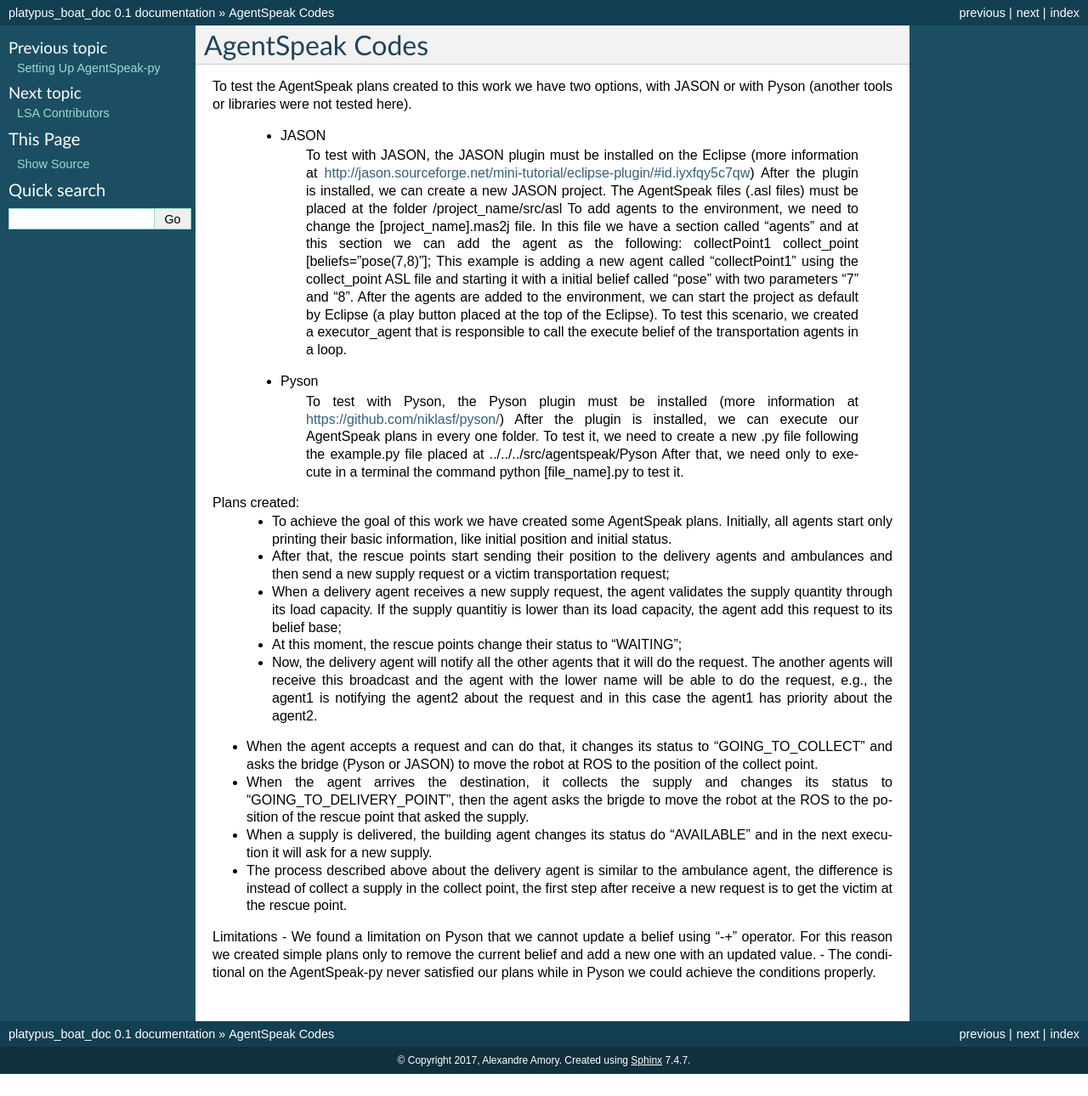
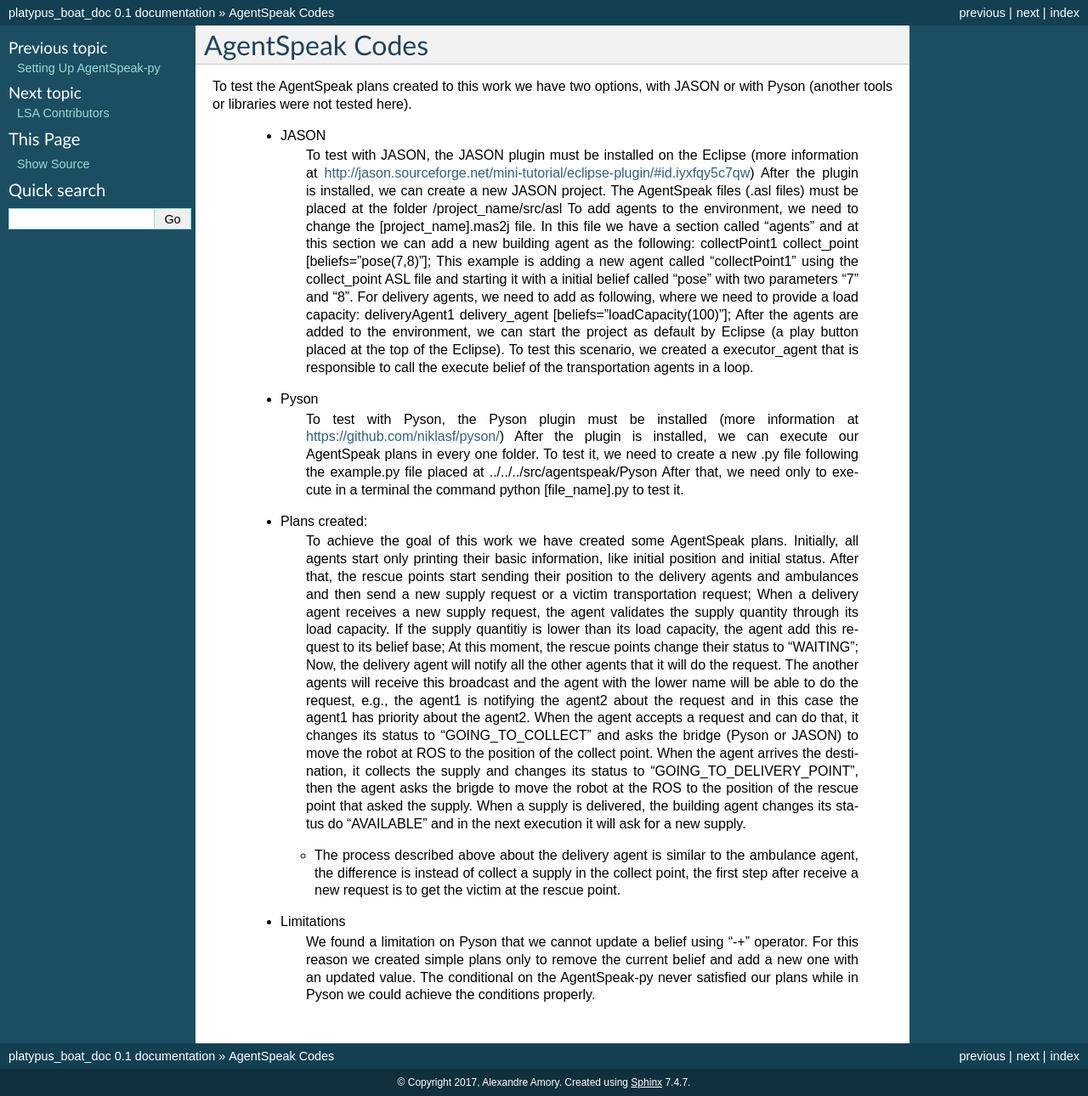
Before and after one commit to disaster-robotics-proalertas/pucrs_campus_gazebo, a Sphinx documentation site: the page built from docs/source/agentspeak/index.rst, in a window 1280 px wide. Shown: the whole page at 85% size. Built offline with Sphinx 7.4.7, drawn with Linux system fonts in a browser that asks for light colours; pages that are not in the unit, such as notebooks, are missing from menus; before the commit the page ends 1264 px from its top, so only the background shows below that.

Commit message:
Update index.srt

```diff
--- a/docs/source/agentspeak/index.rst
+++ b/docs/source/agentspeak/index.rst
@@ -7,7 +7,7 @@ To test the AgentSpeak plans created to this work we have two options, with JASO
  - JASON
 	To test with JASON, the JASON plugin must be installed on the Eclipse (more information at http://jason.sourceforge.net/mini-tutorial/eclipse-plugin/#id.iyxfqy5c7qw)
 	After the plugin is installed, we can create a new JASON project. The AgentSpeak files (.asl files) must be placed at the folder /project_name/src/asl
-	To add agents to the environment, we need to change the [project_name].mas2j file. In this file we have a section called "agents" and at this section we can add the agent as the following: collectPoint1 collect_point [beliefs="pose(7,8)"]; This example is adding a new agent called "collectPoint1" using the collect_point ASL file and starting it with a initial belief called "pose" with two parameters "7" and "8".
+	To add agents to the environment, we need to change the [project_name].mas2j file. In this file we have a section called "agents" and at this section we can add a new building agent as the following: collectPoint1 collect_point [beliefs="pose(7,8)"]; This example is adding a new agent called "collectPoint1" using the collect_point ASL file and starting it with a initial belief called "pose" with two parameters "7" and "8". For delivery agents, we need to add as following, where we need to provide a load capacity: deliveryAgent1 delivery_agent [beliefs="loadCapacity(100)"];
 	After the agents are added to the environment, we can start the project as default by Eclipse (a play button placed at the top of the Eclipse).
 	To test this scenario, we created a executor_agent that is responsible to call the execute belief of the transportation agents in a loop.
 
@@ -17,17 +17,17 @@ To test the AgentSpeak plans created to this work we have two options, with JASO
 	To test it, we need to create a new .py file following the example.py file placed at ../../../src/agentspeak/Pyson
 	After that, we need only to execute in a terminal the command python [file_name].py to test it.
 
-Plans created:
- - To achieve the goal of this work we have created some AgentSpeak plans. Initially, all agents start only printing their basic information, like initial position and initial status.
- - After that, the rescue points start sending their position to the delivery agents and ambulances and then send a new supply request or a victim transportation request;
- - When a delivery agent receives a new supply request, the agent validates the supply quantity through its load capacity. If the supply quantitiy is lower than its load capacity, the agent add this request to its belief base;
- - At this moment, the rescue points change their status to "WAITING";
- - Now, the delivery agent will notify all the other agents that it will do the request. The another agents will receive this broadcast and the agent with the lower name will be able to do the request, e.g., the agent1 is notifying the agent2 about the request and in this case the agent1 has priority about the agent2.
-- When the agent accepts a request and can do that, it changes its status to "GOING_TO_COLLECT" and asks the bridge (Pyson or JASON) to move the robot at ROS to the position of the collect point.
-- When the agent arrives the destination, it collects the supply and changes its status to "GOING_TO_DELIVERY_POINT", then the agent asks the brigde to move the robot at the ROS to the position of the rescue point that asked the supply.
-- When a supply is delivered, the building agent changes its status do "AVAILABLE" and in the next execution it will ask for a new supply.
-- The process described above about the delivery agent is similar to the ambulance agent, the difference is instead of collect a supply in the collect point, the first step after receive a new request is to get the victim at the rescue point.
+ - Plans created:
+	To achieve the goal of this work we have created some AgentSpeak plans. Initially, all agents start only printing their basic information, like initial position and initial status.
+	After that, the rescue points start sending their position to the delivery agents and ambulances and then send a new supply request or a victim transportation request;
+	When a delivery agent receives a new supply request, the agent validates the supply quantity through its load capacity. If the supply quantitiy is lower than its load capacity, the agent add this request to its belief base;
+	At this moment, the rescue points change their status to "WAITING";
+	Now, the delivery agent will notify all the other agents that it will do the request. The another agents will receive this broadcast and the agent with the lower name will be able to do the request, e.g., the agent1 is notifying the agent2 about the request and in this case the agent1 has priority about the agent2.
+	When the agent accepts a request and can do that, it changes its status to "GOING_TO_COLLECT" and asks the bridge (Pyson or JASON) to move the robot at ROS to the position of the collect point.
+	When the agent arrives the destination, it collects the supply and changes its status to "GOING_TO_DELIVERY_POINT", then the agent asks the brigde to move the robot at the ROS to the position of the rescue point that asked the supply.
+	When a supply is delivered, the building agent changes its status do "AVAILABLE" and in the next execution it will ask for a new supply.
+   - The process described above about the delivery agent is similar to the ambulance agent, the difference is instead of collect a supply in the collect point, the first step after receive a new request is to get the victim at the rescue point.
 
-Limitations
-- We found a limitation on Pyson that we cannot update a belief using "-+" operator. For this reason we created simple plans only to remove the current belief and add a new one with an updated value.
-- The conditional on the AgentSpeak-py never satisfied our plans while in Pyson we could achieve the conditions properly.
+ - Limitations
+	We found a limitation on Pyson that we cannot update a belief using "-+" operator. For this reason we created simple plans only to remove the current belief and add a new one with an updated value.
+	The conditional on the AgentSpeak-py never satisfied our plans while in Pyson we could achieve the conditions properly.
```
